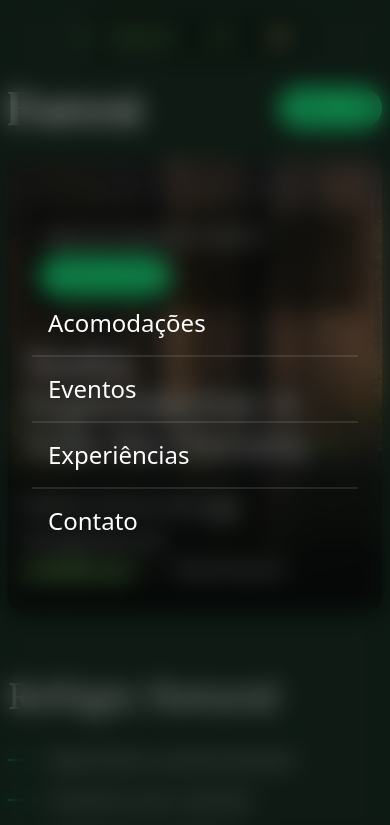
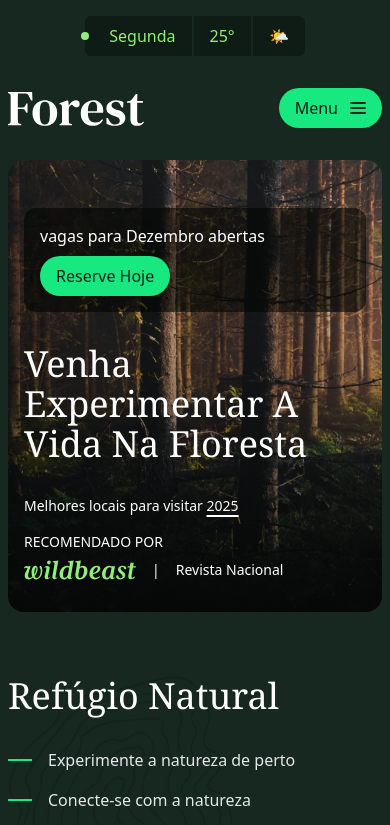
Before and after one commit to Luc4sF01/forest, a website: page index.html in a window 390 px wide. Both pictures are taken after a click on the button "Menu". Shown: the top 825 px of the page. Drawn offline with Linux system fonts and the light colour scheme.

Commit message:
Ajustes no menu mobile

```diff
--- a/index.html
+++ b/index.html
@@ -554,6 +554,11 @@
         mobileMenu.classList.toggle("hidden");
         mobileMenu.classList.toggle("flex");
       });
+
+      mobileButton.addEventListener('click' , () =>{
+        mobileMenu.classList.add("hidden");
+        mobileMenu.classList.remove("flex");
+      });
     </script>
   </body>
 </html>
```
